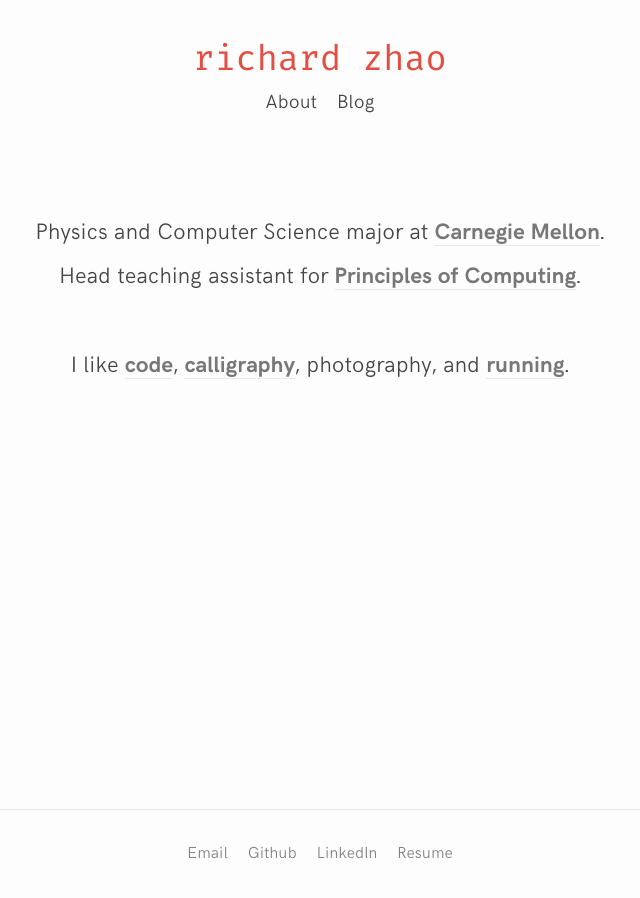
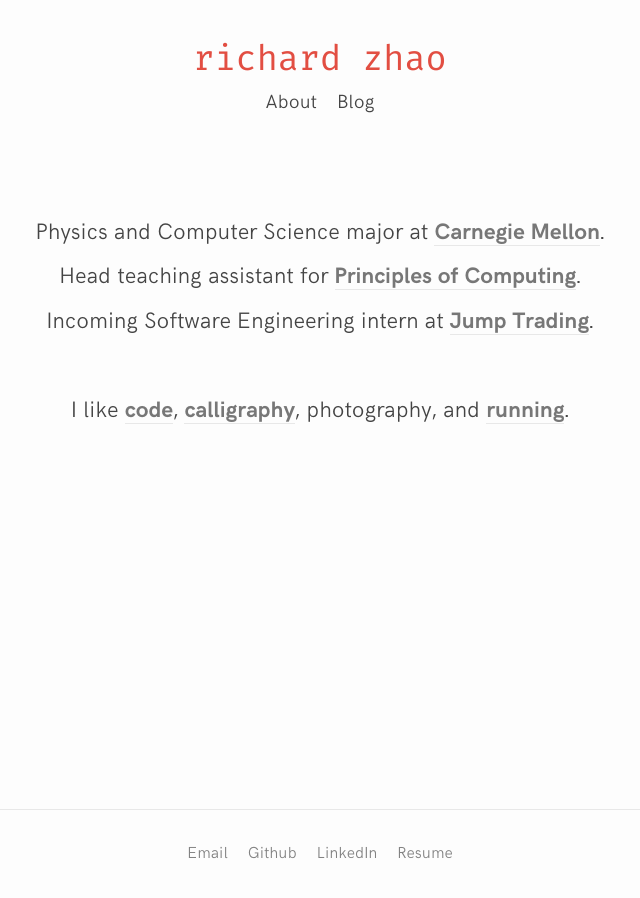
Before and after one commit to zhaorz/zhaorz.github.io, a Jekyll site: the page built from index.html, in a window 1280 px wide. Shown: the whole page, without its empty margins (320-960 px from the left). Built offline with Jekyll 4.4.1, drawn with Linux system fonts in a browser that asks for light colours; nearby versions of some CDN libraries.

Commit message:
Add jump

```diff
--- a/index.html
+++ b/index.html
@@ -12,6 +12,11 @@
 
     Head teaching assistant for
     <a href="http://cs.cmu.edu/~15110/">Principles of Computing</a>.
+
+    <br>
+
+    Incoming Software Engineering intern at
+    <a href="http://jumptrading.com/">Jump Trading</a>.
   </p>
 
   <br>
```
